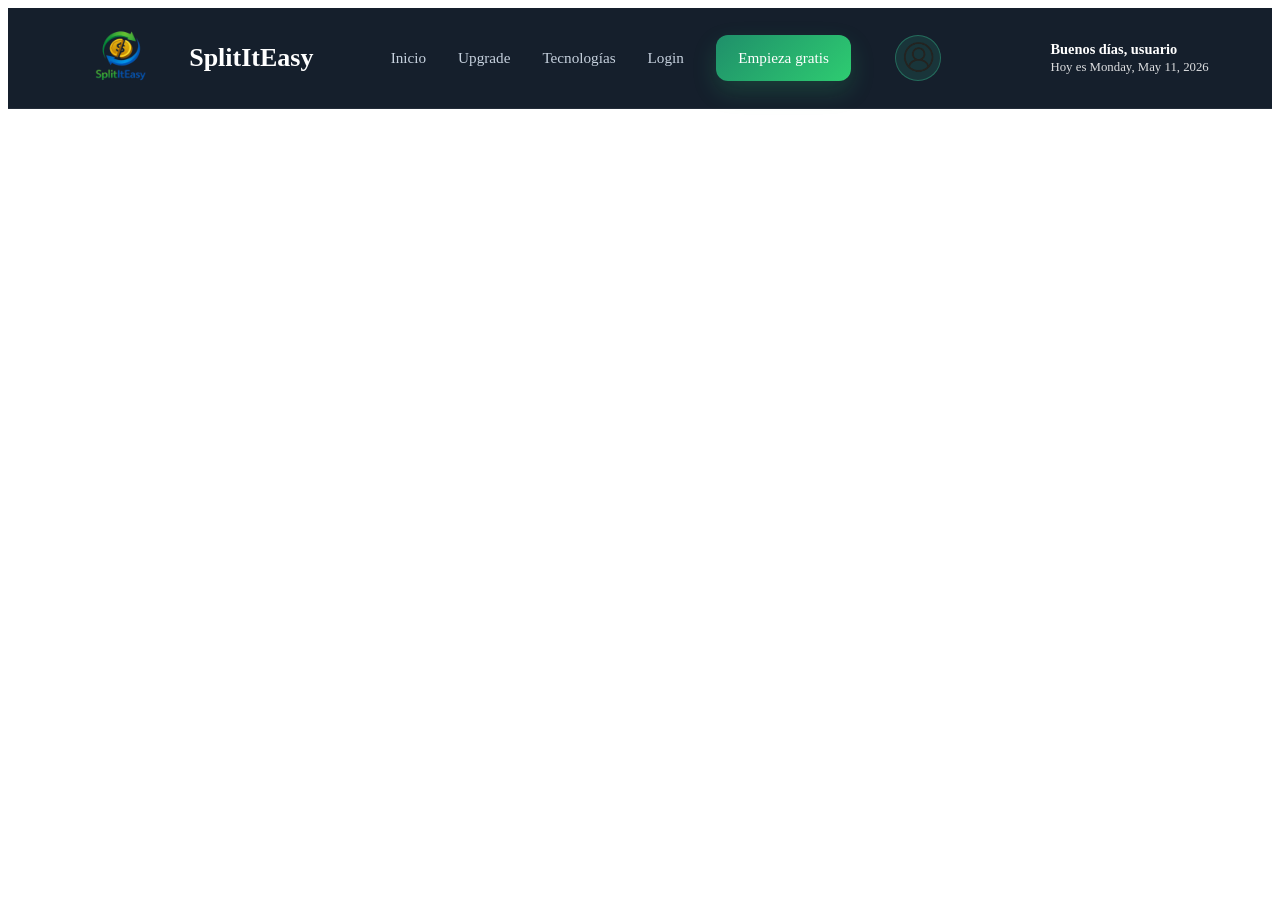
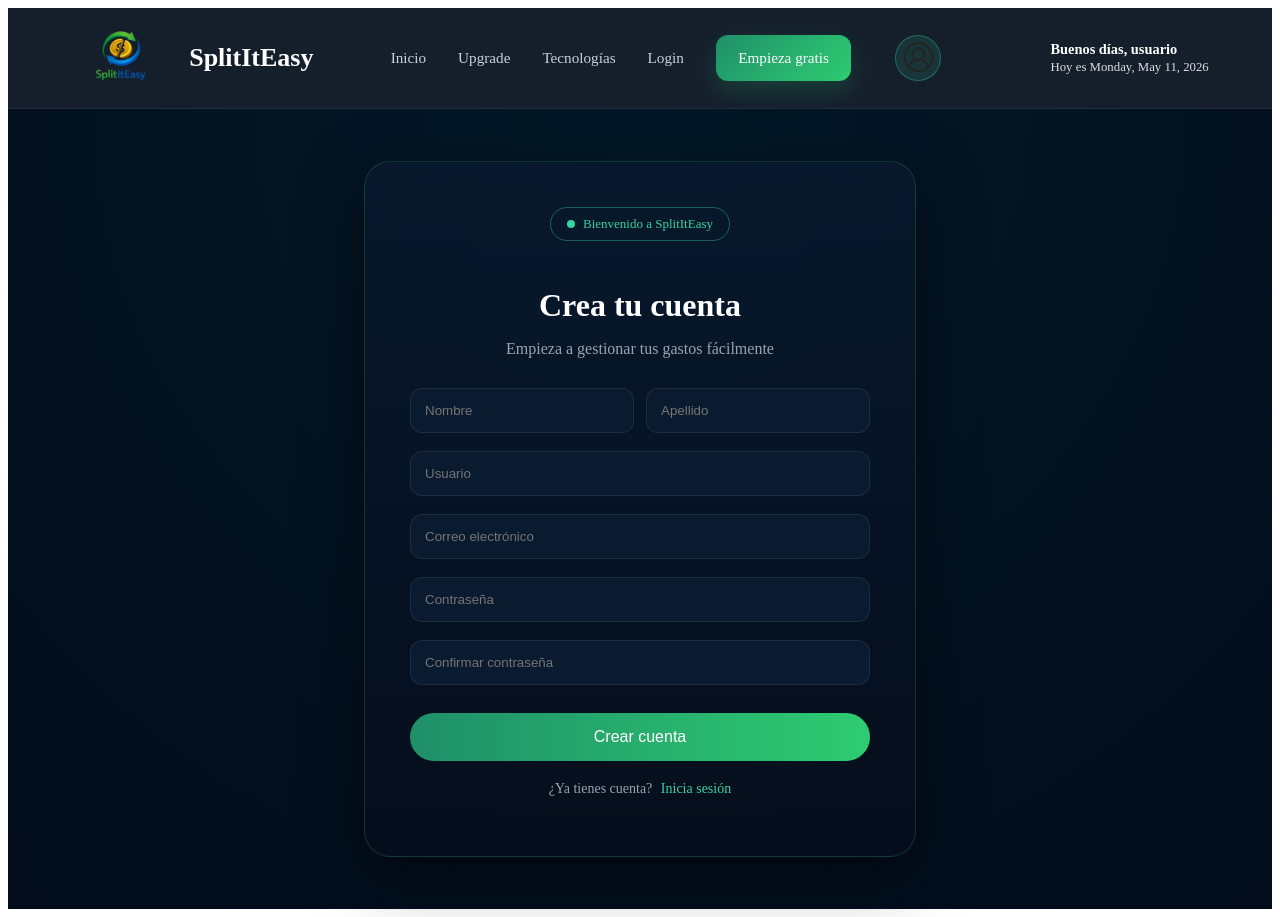
Before and after one commit to MiguelCuevasss/final_project, an Angular app in the folder proyecto_final_split/frontend/splititeasy/: page /registro in a window 1280 px wide. Before the commit this address led to /. Before the commit the page ends 800 px from the top, so only its background shows below. Built offline with nearby package versions, Linux system fonts and the light colour scheme.

Commit message:
login improvement and validations

```diff
--- a/proyecto_final_split/frontend/splititeasy/src/app/app.routes.ts
+++ b/proyecto_final_split/frontend/splititeasy/src/app/app.routes.ts
@@ -6,6 +6,7 @@ import { GroupsComponent } from './components/groups/groups';
 import { GroupDetailComponent } from './components/group-detail/group-detail';
 import { ProfileComponent } from './components/profile/profile';
 
+
 export const routes: Routes = [
   { path: '', redirectTo: 'groups', pathMatch: 'full' },
   { path: 'groups', component: GroupsComponent },
@@ -13,5 +14,6 @@ export const routes: Routes = [
   { path: 'upgrade', component: UpgradeComponent },
   { path: 'technologies', component: TechnologiesComponent },
   { path: 'login', component: LoginComponent },
-  { path: 'perfil', component: ProfileComponent }
+  { path: 'perfil', component: ProfileComponent },
+  { path: 'registro', component: LoginComponent}
 ];
--- a/proyecto_final_split/frontend/splititeasy/src/app/components/groups/groups.html
+++ b/proyecto_final_split/frontend/splititeasy/src/app/components/groups/groups.html
@@ -1,7 +1,7 @@
 <section class="groups-section">
   <div class="groups-shell">
 
-    <!-- IZQUIERDA -->
+    <!-- IZQUIERDA (SIDEBAR) -->
     <aside class="groups-sidebar">
       <div class="sidebar-top">
         <span class="badge">
--- a/proyecto_final_split/frontend/splititeasy/src/app/components/header/header.html
+++ b/proyecto_final_split/frontend/splititeasy/src/app/components/header/header.html
@@ -20,8 +20,7 @@
       <a routerLink="/login" (click)="closeMenu()">Login</a>
 
       <a
-        routerLink="/login"
-        [queryParams]="{ mode: 'register' }"
+        routerLink="/registro"
         class="nav-cta"
         (click)="closeMenu()">
         Empieza gratis
@@ -32,9 +31,7 @@
         class="profile-cta"
         aria-label="Editar perfil"
         (click)="closeMenu()">
-
         <img src="/profile.png" class="profile-img" />
-
       </a>
     </nav>
 
--- a/proyecto_final_split/frontend/splititeasy/src/app/components/login/login.html
+++ b/proyecto_final_split/frontend/splititeasy/src/app/components/login/login.html
@@ -1,8 +1,6 @@
 <section class="auth-section">
   <div class="auth-container">
-
     <div class="auth-box">
-
       <span class="badge">
         <span class="dot"></span>
         Bienvenido a SplitItEasy
@@ -22,24 +20,58 @@
 
         <div *ngIf="!isLogin" class="row">
           <div class="input-group">
-            <input type="text" placeholder="Nombre"
-              [(ngModel)]="formData.name" name="name" required>
+            <input
+              type="text"
+              placeholder="Nombre"
+              [(ngModel)]="formData.name"
+              name="name"
+              required>
           </div>
 
           <div class="input-group">
-            <input type="text" placeholder="Apellido"
-              [(ngModel)]="formData.lastname" name="lastname" required>
+            <input
+              type="text"
+              placeholder="Apellido"
+              [(ngModel)]="formData.lastname"
+              name="lastname"
+              required>
           </div>
         </div>
 
-        <div class="input-group">
-          <input type="email" placeholder="Correo electrónico"
-            [(ngModel)]="formData.email" name="email" required>
+        <div class="input-group" *ngIf="!isLogin">
+          <input
+            type="text"
+            placeholder="Usuario"
+            [(ngModel)]="formData.username"
+            name="username"
+            required>
+        </div>
+
+        <div class="input-group" *ngIf="isLogin">
+          <input
+            type="text"
+            placeholder="Usuario o correo electrónico"
+            [(ngModel)]="formData.identifier"
+            name="identifier"
+            required>
+        </div>
+
+        <div class="input-group" *ngIf="!isLogin">
+          <input
+            type="email"
+            placeholder="Correo electrónico"
+            [(ngModel)]="formData.email"
+            name="email"
+            required>
         </div>
 
         <div class="input-group">
-          <input type="password" placeholder="Contraseña"
-            [(ngModel)]="formData.password" name="password" required>
+          <input
+            type="password"
+            placeholder="Contraseña"
+            [(ngModel)]="formData.password"
+            name="password"
+            required>
         </div>
 
         <div class="input-group" *ngIf="!isLogin">
@@ -49,8 +81,7 @@
             [(ngModel)]="formData.confirmPassword"
             name="confirmPassword"
             required
-            [class.input-error]="passwordsDoNotMatch()"
-          >
+            [class.input-error]="passwordsDoNotMatch()">
 
           <p *ngIf="passwordsDoNotMatch()" class="field-error">
             Las contraseñas no coinciden
@@ -67,11 +98,9 @@
 
         <button
           class="auth-btn"
-          [disabled]="!isLogin && passwordsDoNotMatch()"
-        >
+          [disabled]="!isLogin && passwordsDoNotMatch()">
           {{ isLogin ? 'Iniciar sesión' : 'Crear cuenta' }}
         </button>
-
       </form>
 
       <p class="switch">
@@ -80,8 +109,6 @@
           {{ isLogin ? 'Regístrate' : 'Inicia sesión' }}
         </span>
       </p>
-
     </div>
-
   </div>
 </section>
--- a/proyecto_final_split/frontend/splititeasy/src/app/components/login/login.ts
+++ b/proyecto_final_split/frontend/splititeasy/src/app/components/login/login.ts
@@ -1,6 +1,7 @@
 import { Component } from '@angular/core';
 import { CommonModule } from '@angular/common';
 import { FormsModule } from '@angular/forms';
+import { ActivatedRoute, Router, RouterModule } from '@angular/router';
 import { AuthService } from '../../services/auth';
 
 @Component({
@@ -8,12 +9,9 @@ import { AuthService } from '../../services/auth';
   templateUrl: './login.html',
   styleUrls: ['./login.css'],
   standalone: true,
-  imports: [CommonModule, FormsModule]
+  imports: [CommonModule, FormsModule, RouterModule]
 })
 export class LoginComponent {
-
-  constructor(private authService: AuthService) {}
-
   isLogin = true;
 
   errorMessage: string = '';
@@ -22,10 +20,24 @@ export class LoginComponent {
   formData = {
     name: '',
     lastname: '',
+    username: '',
     email: '',
+    identifier: '',
     password: '',
     confirmPassword: ''
   };
+
+  constructor(
+    private authService: AuthService,
+    private router: Router,
+    private route: ActivatedRoute
+  ) {
+    this.route.url.subscribe(segments => {
+      this.isLogin = segments[0]?.path !== 'registro';
+      this.errorMessage = '';
+      this.successMessage = '';
+    });
+  }
 
   passwordsDoNotMatch(): boolean {
     return (
@@ -36,9 +48,7 @@ export class LoginComponent {
   }
 
   toggleMode() {
-    this.isLogin = !this.isLogin;
-    this.errorMessage = '';
-    this.successMessage = '';
+    this.router.navigate([this.isLogin ? '/registro' : '/login']);
   }
 
   submitForm(event: Event) {
@@ -48,9 +58,19 @@ export class LoginComponent {
     this.successMessage = '';
 
     if (!this.isLogin) {
+      if (!this.formData.name.trim() || !this.formData.lastname.trim()) {
+        this.errorMessage = 'Completa nombre y apellido';
+        return;
+      }
 
-      if (!this.formData.name || !this.formData.lastname) {
-        this.errorMessage = 'Completa nombre y apellido';
+      if (!this.formData.username.trim()) {
+        this.errorMessage = 'Escribe un nombre de usuario';
+        return;
+      }
+
+      const email = this.formData.email.trim();
+      if (!/^[^\s@]+@[^\s@]+\.[^\s@]+$/.test(email)) {
+        this.errorMessage = 'Escribe un correo válido';
         return;
       }
 
@@ -59,7 +79,13 @@ export class LoginComponent {
         return;
       }
 
-      const result = this.authService.register(this.formData);
+      const result = this.authService.register({
+        name: this.formData.name,
+        lastname: this.formData.lastname,
+        username: this.formData.username,
+        email: this.formData.email,
+        password: this.formData.password
+      });
 
       if (!result.success) {
         this.errorMessage = result.message;
@@ -67,11 +93,17 @@ export class LoginComponent {
       }
 
       this.successMessage = result.message;
+      this.router.navigate(['/login']);
+      return;
+    }
 
-    } else {
+    if (!this.formData.identifier.trim()) {
+      this.errorMessage = 'Escribe tu usuario o correo';
+      return;
+    }
 
     const result = this.authService.login(
-        this.formData.email,
+      this.formData.identifier,
       this.formData.password
     );
 
@@ -81,6 +113,6 @@ export class LoginComponent {
     }
 
     this.successMessage = result.message;
+    this.router.navigate(['/groups']);
   }
 }
-}
--- a/proyecto_final_split/frontend/splititeasy/src/app/services/auth.ts
+++ b/proyecto_final_split/frontend/splititeasy/src/app/services/auth.ts
@@ -15,20 +15,41 @@ export class AuthService {
     this.currentUser = currentUserData ? JSON.parse(currentUserData) : null;
   }
 
+  private isValidEmail(email: string): boolean {
+    return /^[^\s@]+@[^\s@]+\.[^\s@]+$/.test(email.trim());
+  }
+
   register(user: any) {
     const email = user.email.trim().toLowerCase();
-    const exists = this.users.find(u => u.email === email);
+    const username = user.username.trim().toLowerCase();
 
-    if (exists) {
+    if (!this.isValidEmail(email)) {
+      return {
+        success: false,
+        message: 'Escribe un correo válido'
+      };
+    }
+
+    const emailExists = this.users.find(u => u.email === email);
+    if (emailExists) {
       return {
         success: false,
         message: 'Este correo ya está registrado'
       };
     }
 
+    const usernameExists = this.users.find(u => u.username === username);
+    if (usernameExists) {
+      return {
+        success: false,
+        message: 'Este usuario ya existe'
+      };
+    }
+
     const newUser = {
       name: user.name.trim(),
       lastname: user.lastname.trim(),
+      username,
       email,
       password: user.password
     };
@@ -42,11 +63,14 @@ export class AuthService {
     };
   }
 
-  login(email: string, password: string) {
-    const normalizedEmail = email.trim().toLowerCase();
+  login(identifier: string, password: string) {
+    const normalizedIdentifier = identifier.trim().toLowerCase();
 
     const user = this.users.find(
-      u => u.email === normalizedEmail && u.password === password
+      u =>
+        (u.email?.toLowerCase() === normalizedIdentifier ||
+          u.username?.toLowerCase() === normalizedIdentifier) &&
+        u.password === password
     );
 
     if (!user) {
@@ -59,6 +83,7 @@ export class AuthService {
     this.currentUser = {
       name: user.name,
       lastname: user.lastname,
+      username: user.username,
       email: user.email
     };
 
```
Lines whose indentation alone changed are shown as unchanged.
